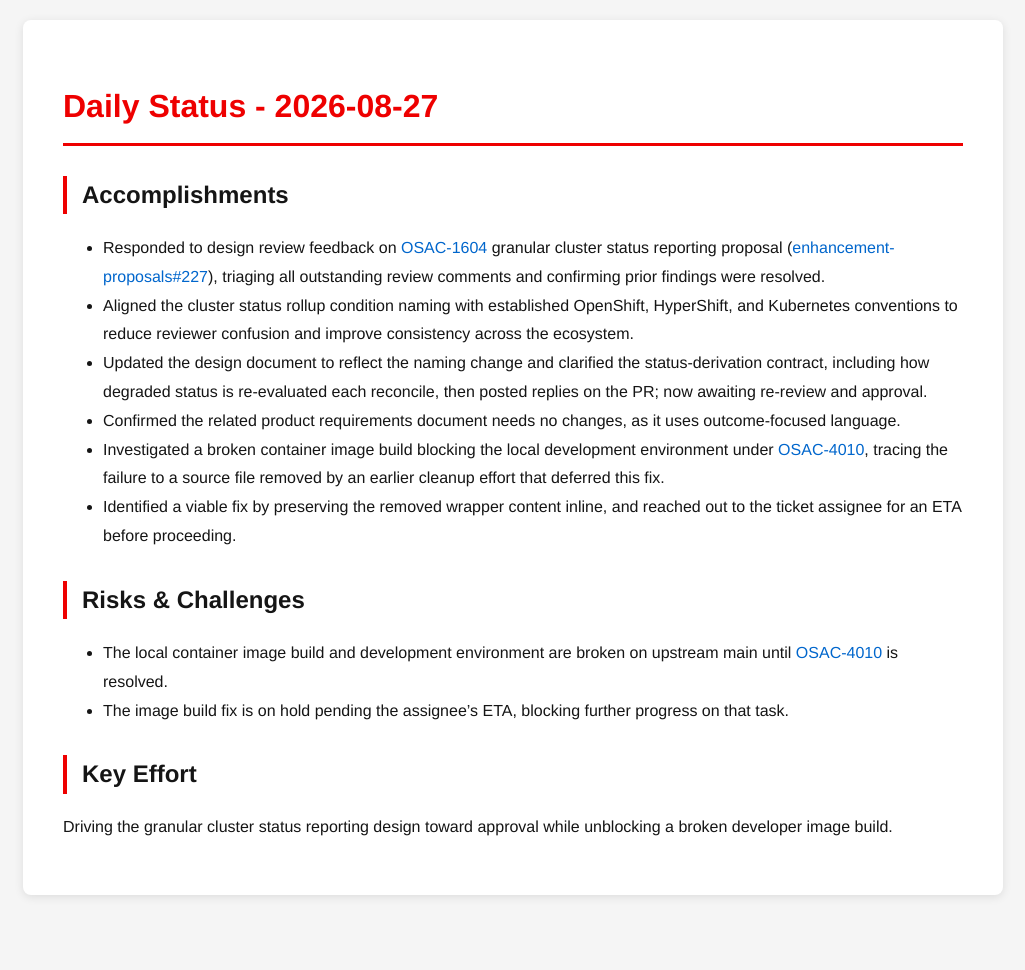
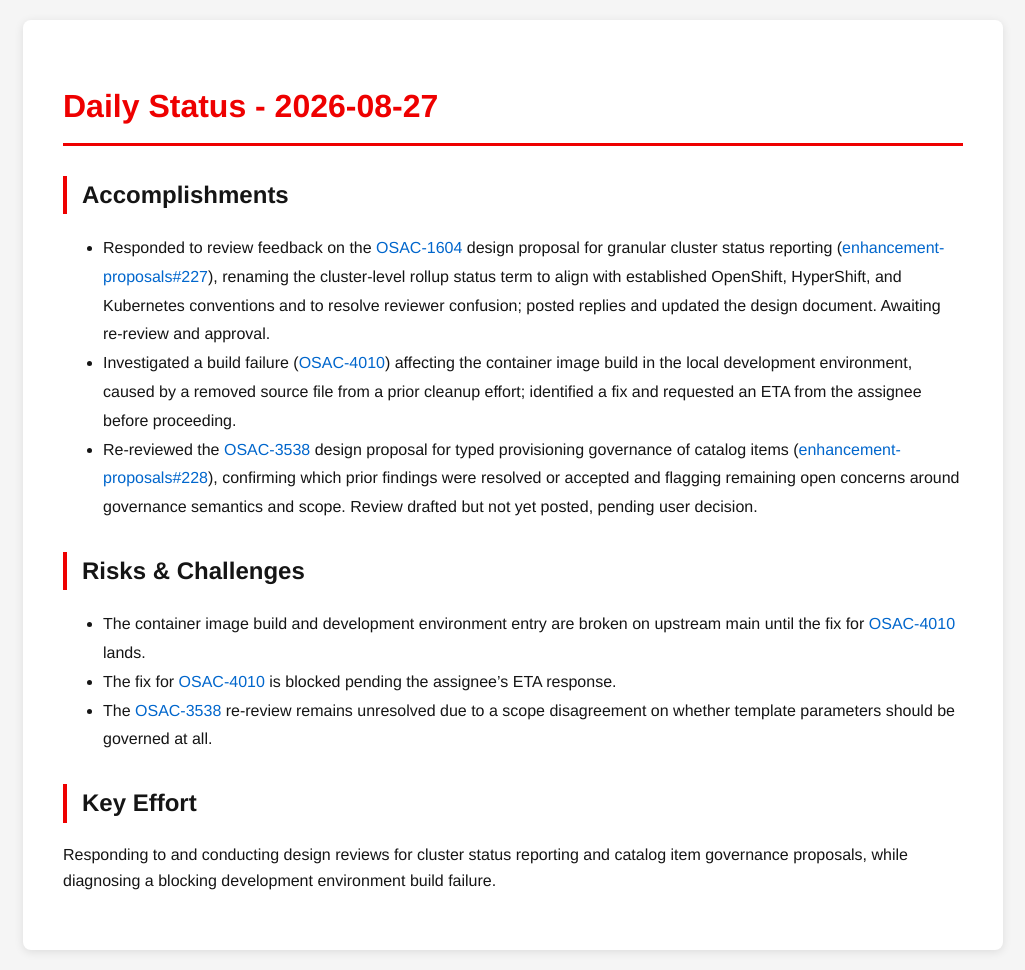
Before and after one commit to tzvatot/daily-status, a Jekyll site: the page built from 2026-08-27.md, in a window 1280 px wide. Shown: the whole page, without its empty margins (127-1152 px from the left). Built offline with Jekyll 4.4.1, drawn with Linux system fonts in a browser that asks for light colours; before the commit the page ends 915 px from its top, so only the background shows below that.

Commit message:
Daily status update - 2026-08-27

```diff
--- a/2026-08-27.md
+++ b/2026-08-27.md
@@ -7,16 +7,14 @@ date: 2026-08-27
 # Daily Status - 2026-08-27
 
 ## Accomplishments
-- Responded to design review feedback on [OSAC-1604](https://redhat.atlassian.net/browse/OSAC-1604) granular cluster status reporting proposal ([enhancement-proposals#227](https://github.com/osac-project/enhancement-proposals/pull/227)), triaging all outstanding review comments and confirming prior findings were resolved.
-- Aligned the cluster status rollup condition naming with established OpenShift, HyperShift, and Kubernetes conventions to reduce reviewer confusion and improve consistency across the ecosystem.
-- Updated the design document to reflect the naming change and clarified the status-derivation contract, including how degraded status is re-evaluated each reconcile, then posted replies on the PR; now awaiting re-review and approval.
-- Confirmed the related product requirements document needs no changes, as it uses outcome-focused language.
-- Investigated a broken container image build blocking the local development environment under [OSAC-4010](https://redhat.atlassian.net/browse/OSAC-4010), tracing the failure to a source file removed by an earlier cleanup effort that deferred this fix.
-- Identified a viable fix by preserving the removed wrapper content inline, and reached out to the ticket assignee for an ETA before proceeding.
+- Responded to review feedback on the [OSAC-1604](https://redhat.atlassian.net/browse/OSAC-1604) design proposal for granular cluster status reporting ([enhancement-proposals#227](https://github.com/osac-project/enhancement-proposals/pull/227)), renaming the cluster-level rollup status term to align with established OpenShift, HyperShift, and Kubernetes conventions and to resolve reviewer confusion; posted replies and updated the design document. Awaiting re-review and approval.
+- Investigated a build failure ([OSAC-4010](https://redhat.atlassian.net/browse/OSAC-4010)) affecting the container image build in the local development environment, caused by a removed source file from a prior cleanup effort; identified a fix and requested an ETA from the assignee before proceeding.
+- Re-reviewed the [OSAC-3538](https://redhat.atlassian.net/browse/OSAC-3538) design proposal for typed provisioning governance of catalog items ([enhancement-proposals#228](https://github.com/osac-project/enhancement-proposals/pull/228)), confirming which prior findings were resolved or accepted and flagging remaining open concerns around governance semantics and scope. Review drafted but not yet posted, pending user decision.
 
 ## Risks & Challenges
-- The local container image build and development environment are broken on upstream main until [OSAC-4010](https://redhat.atlassian.net/browse/OSAC-4010) is resolved.
-- The image build fix is on hold pending the assignee's ETA, blocking further progress on that task.
+- The container image build and development environment entry are broken on upstream main until the fix for [OSAC-4010](https://redhat.atlassian.net/browse/OSAC-4010) lands.
+- The fix for [OSAC-4010](https://redhat.atlassian.net/browse/OSAC-4010) is blocked pending the assignee's ETA response.
+- The [OSAC-3538](https://redhat.atlassian.net/browse/OSAC-3538) re-review remains unresolved due to a scope disagreement on whether template parameters should be governed at all.
 
 ## Key Effort
-Driving the granular cluster status reporting design toward approval while unblocking a broken developer image build.
+Responding to and conducting design reviews for cluster status reporting and catalog item governance proposals, while diagnosing a blocking development environment build failure.
```
